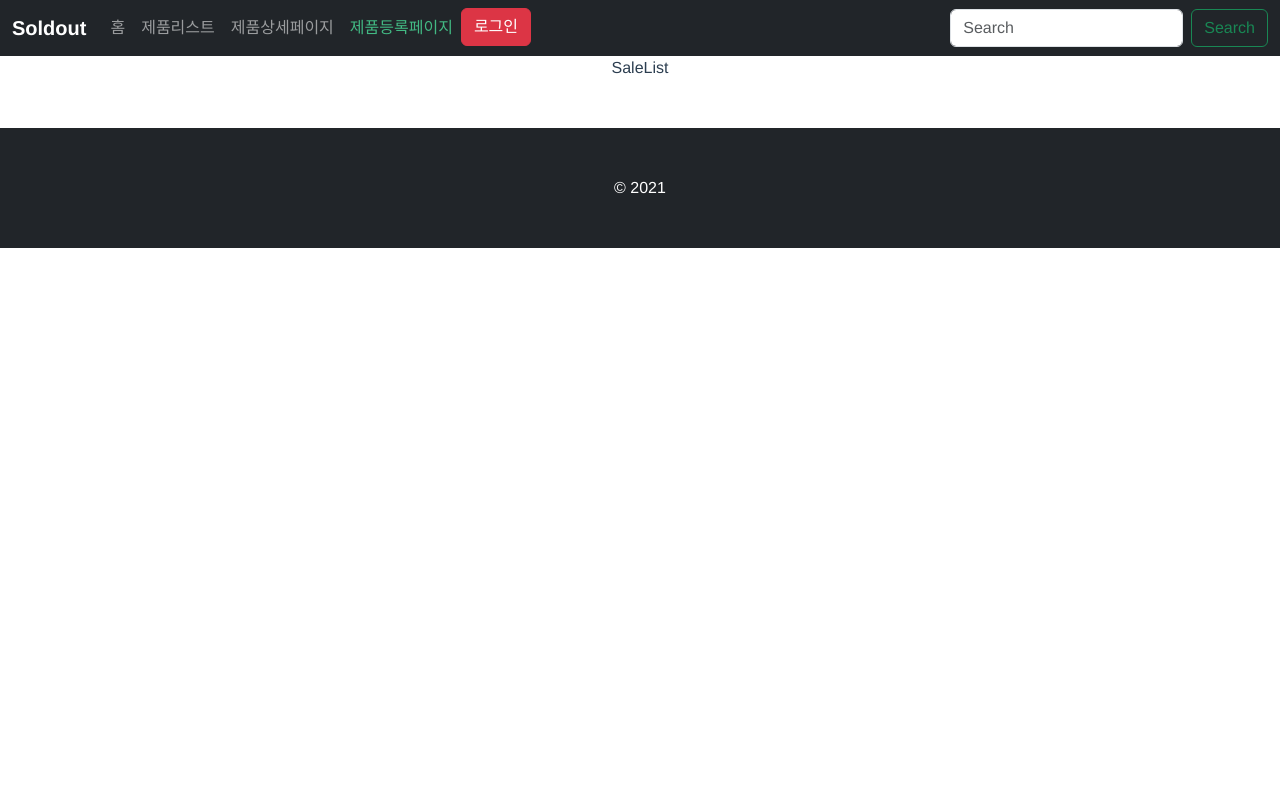
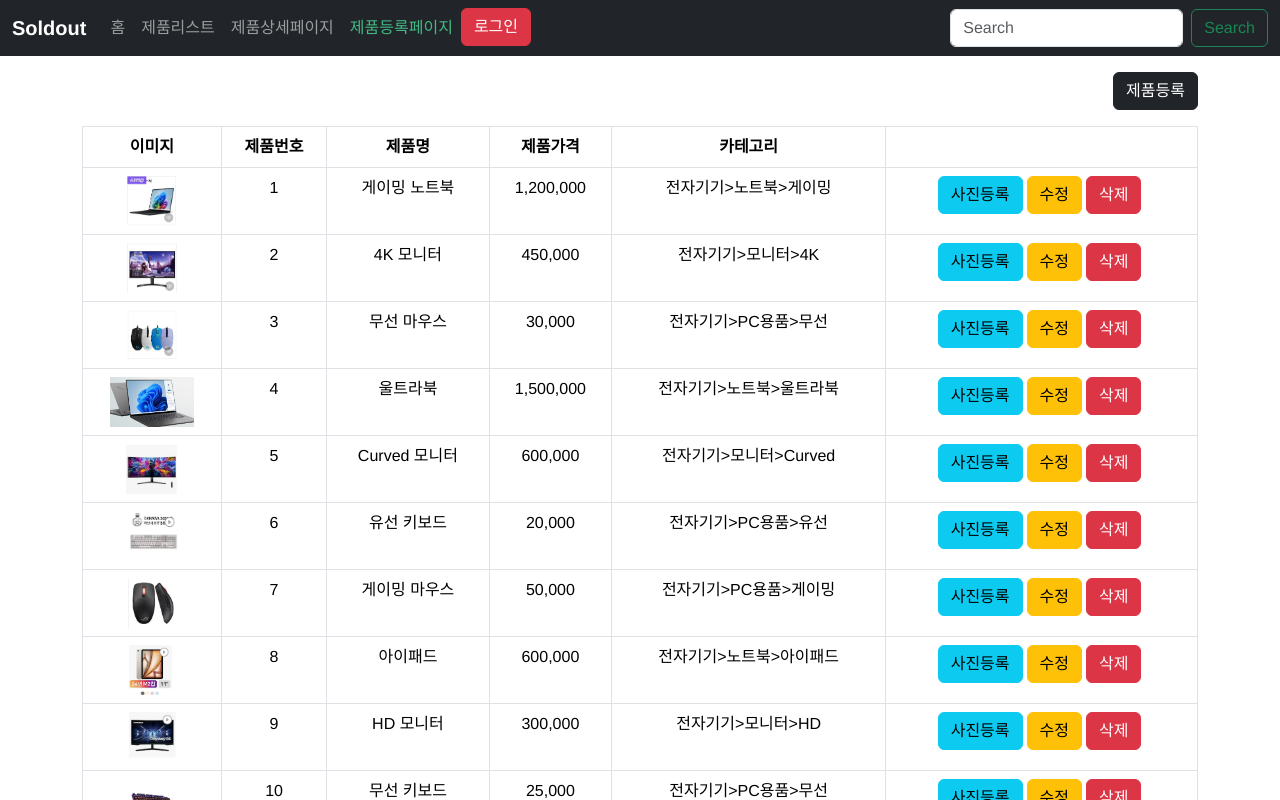
Before and after one commit to Namani31/vue-mini-shop, a Vue app: page /sales in a window 1280 px wide. Shown: the top 800 px of the page. Built offline with nearby package versions, Linux system fonts and the light colour scheme.

Commit message:
Feat: 상품 리스트 생성

```diff
--- a/src/store.js
+++ b/src/store.js
@@ -45,11 +45,11 @@
     }
 
   },
-  getters:{
-    filteredProductList: (state) => ( selectedCategory)=>{
-      console.log('selectedCategory=>',selectedCategory);
+  getters: {
+    filteredProductList: (state) => (selectedCategory = '') => {
+      console.log('selectedCategory=>', selectedCategory,'<');
 
-      if(!selectedCategory) { return state.productList;}
+      if (!selectedCategory) { return state.productList; }
       return state.productList.filter(product => product.category2 === selectedCategory);
     }
   }
--- a/src/views/SalesList.vue
+++ b/src/views/SalesList.vue
@@ -1,38 +1,55 @@
 <template>
-  <div class="">
-    SaleList
-  </div>
+  <main class="mt-3">
+    <div class="container">
+      <div class="float-end mb-3">
+        <button type="button" class="btn btn-dark">제품등록</button>
+      </div>
+      <table class="table table-bordered">
+        <thead>
+          <tr>
+            <th>이미지</th>
+            <th>제품번호</th>
+            <th>제품명</th>
+            <th>제품가격</th>
+            <th>카테고리</th>
+            <th></th>
+          </tr>
+        </thead>
+        <tbody>
+
+          <tr v-for="(product, idx) in filteredProductList('')" v-bind:key="idx">
+            <td>
+              <img :src="`/download/${product.path}`" alt="" style="height:50px; width:auto;">
+            </td>
+            <td>{{product.id}}</td>
+            <td>{{product.product_name}}</td>
+            <td>{{product.product_price.toLocaleString()}}</td>
+            <td>{{product.category1}}>{{product.category2}}>{{product.category3}}</td>
+            <td>
+               <button type="button" class="btn btn-info me-1" >사진등록</button>
+               <button type="button" class="btn btn-warning me-1" >수정</button>
+               <button type="button" class="btn btn-danger me-1" >삭제</button>
+            </td>
+          </tr>
+        </tbody>
+      </table>
+
+    </div>
+  </main>
+
 </template>
 
 <script>
+import {mapGetters} from 'vuex';
 export default {
-  name: 'SaleList',
-  components: {
-
+  name: 'SalesList',
+  computed: {
+    // Vuex의 mapGetters를 사용하여 filteredProductList를 가져옴
+    ...mapGetters(['filteredProductList'])
   },
-  data() {
-    return {
-
-    };
-  },
-  setup() {
-
-  },
-  created() {
-
-  },
-  mounted() {
-
-  },
-  unmounted() {
-
-  },
-  methods: {
-
-  }
 };
 </script>
 
 <style scoped>
-
+/* 스타일을 추가하세요 */
 </style>
```
